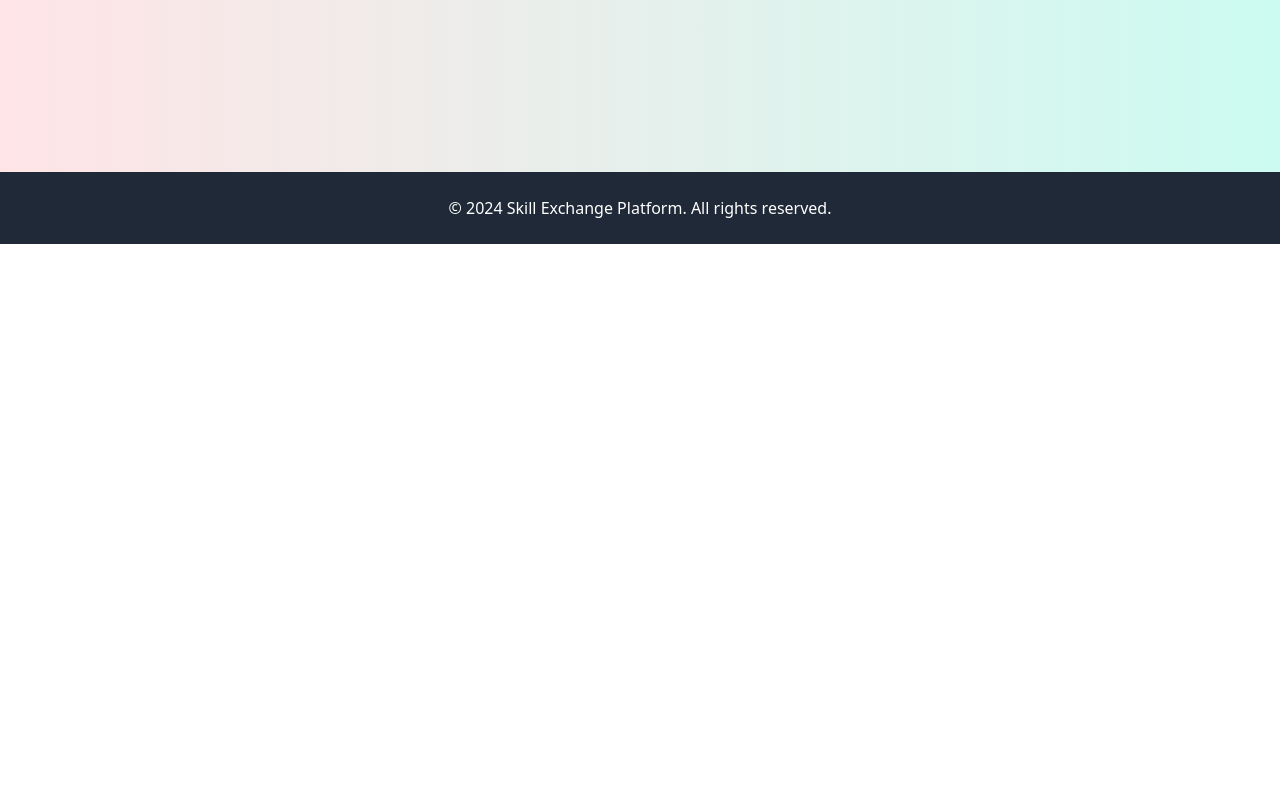
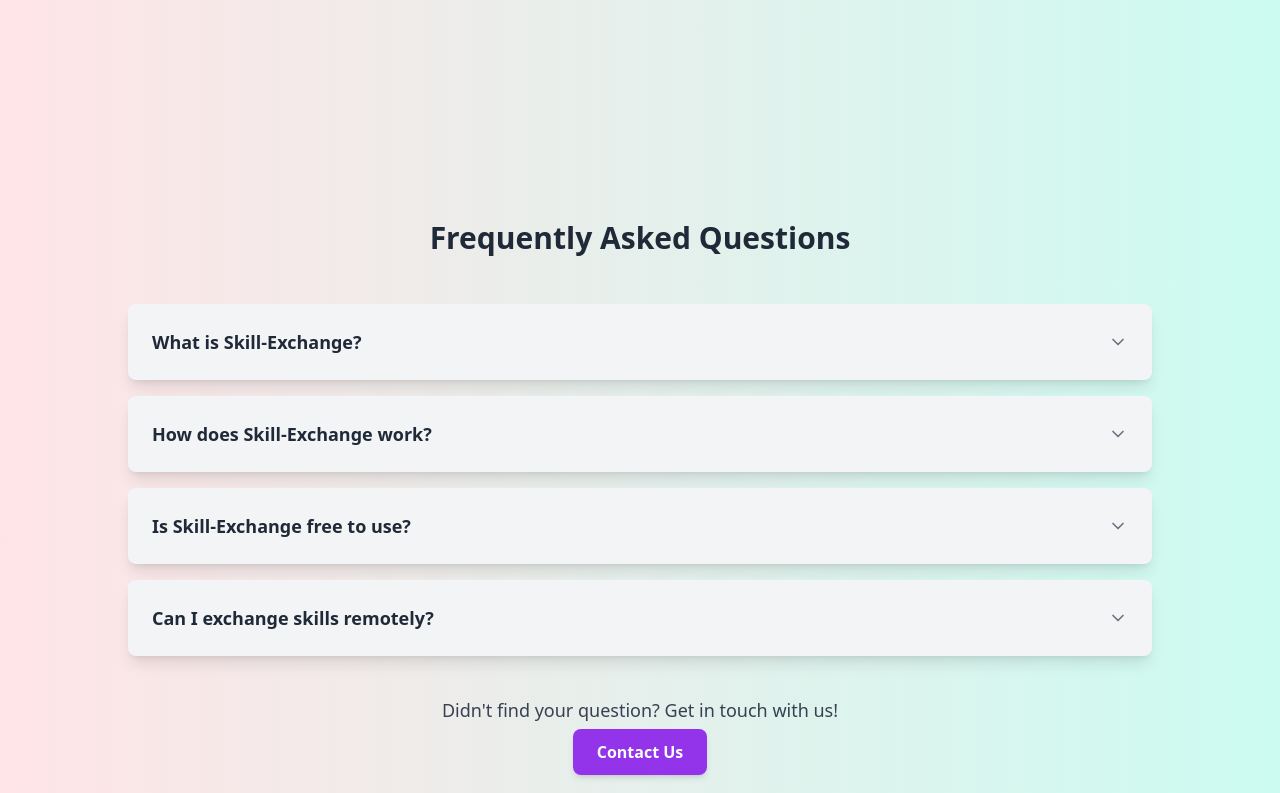
Before and after one commit to Rdhurua/Skill-exchanged, a React (Vite) app in the folder client/: page / in a window 1280 px wide. Shown: the part 2004-2797 px from the top of the page. Before the commit the page ends 2248 px from the top, so only its background shows below. Built offline with nearby package versions, Linux system fonts and the light colour scheme.

Commit message:
some features added

```diff
--- a/client/src/App.jsx
+++ b/client/src/App.jsx
@@ -5,6 +5,7 @@ import Hero from './components/Home/Hero.jsx';
 import Features from './components/Home/Features.jsx';
 import Footer from './components/Home/Footer.jsx';
 import About from './components/Home/About.jsx';
+import FAQ from './components/Home/Faq.jsx';
 
 function App() {
   return (
@@ -13,6 +14,7 @@ function App() {
       <Hero />
       <About/>
       <Features />
+      <FAQ/>
       <Footer />
     </div>
   );
--- /dev/null
+++ b/client/src/components/Home/Faq.jsx
@@ -0,0 +1,79 @@
+import React, { useState } from 'react';
+import { FiChevronDown, FiChevronUp } from 'react-icons/fi';
+
+const FAQ = () => {
+  const [activeIndex, setActiveIndex] = useState(null);
+
+  const questions = [
+    {
+      question: "What is Skill-Exchange?",
+      answer: "Skill-Exchange is a platform where individuals connect to share and learn new skills. Whether you're a professional or a hobbyist, you can exchange expertise and grow together."
+    },
+    {
+      question: "How does Skill-Exchange work?",
+      answer: "Users can create profiles highlighting the skills they want to share and those they want to learn. Once matched, they can connect, collaborate, and exchange knowledge through the platform."
+    },
+    {
+      question: "Is Skill-Exchange free to use?",
+      answer: "Yes, the platform is free to join and use. However, some features or premium services may require a subscription or payment."
+    },
+    {
+      question: "Can I exchange skills remotely?",
+      answer: "Yes, Skill-Exchange supports both in-person and remote exchanges. Use video calls, chats, or other tools integrated into the platform for remote collaboration."
+    }
+  ];
+
+  const toggleFAQ = (index) => {
+    setActiveIndex(activeIndex === index ? null : index);
+  };
+
+  return (
+    <section className="bg-gradient-to-r from-rose-100 to-teal-100 py-12" id="Faq">
+      <div className="container mx-auto px-8 lg:px-32">
+        <h2 className="text-3xl font-bold text-center text-gray-800 mb-12">
+          Frequently Asked Questions
+        </h2>
+        <div className="space-y-4">
+          {questions.map((item, index) => (
+            <div
+              key={index}
+              className="bg-gray-100 shadow-lg rounded-lg p-6 transition hover:shadow-xl cursor-pointer"
+              onClick={() => toggleFAQ(index)}
+            >
+              <div className="flex justify-between items-center">
+                <h3 className="text-lg font-semibold text-gray-800">
+                  {item.question}
+                </h3>
+                <span className="text-gray-500 text-xl transition-transform transform">
+                  {activeIndex === index ? (
+                    <FiChevronUp />
+                  ) : (
+                    <FiChevronDown />
+                  )}
+                </span>
+              </div>
+              {activeIndex === index && (
+                <p className="mt-4 text-gray-600 transition-opacity">
+                  {item.answer}
+                </p>
+              )}
+            </div>
+          ))}
+        </div>
+        <div className="mt-10 text-center">
+          <p className="text-lg text-gray-700 mb-4">
+            Didn't find your question? Get in touch with us!
+          </p>
+          <a
+            href="/contact"
+            className="px-6 py-3 bg-purple-600 text-white font-semibold rounded-lg shadow-md hover:bg-purple-700 transition"
+          >
+            Contact Us
+          </a>
+        </div>
+      </div>
+    </section>
+  );
+};
+
+export default FAQ;
--- a/client/src/components/Home/Footer.jsx
+++ b/client/src/components/Home/Footer.jsx
@@ -1,11 +1,65 @@
-import React from 'react'
+import React from 'react';
 
 const Footer = () => {
   return (
-    <footer className="bg-gray-800 text-white py-6 text-center" id='footer'>
-      <p>&copy; 2024 Skill Exchange Platform. All rights reserved.</p>
+    <footer className="bg-gray-800 text-gray-300 py-8">
+      <div className="container mx-auto px-4 grid grid-cols-1 md:grid-cols-3 gap-8">
+        {/* About Section */}
+        <div>
+          <h2 className="text-white text-lg font-semibold mb-4">About Us</h2>
+          <p className="text-sm">
+            Skill-Exchange is a platform where individuals connect, share, and learn new skills from each other. Join us and grow your expertise!
+          </p>
+        </div>
+
+        {/* Quick Links */}
+        <div>
+          <h2 className="text-white text-lg font-semibold mb-4">Quick Links</h2>
+          <ul className="space-y-2">
+            <li>
+              <a href="#About" className="hover:text-white transition">About</a>
+            </li>
+            <li>
+              <a href="#" className="hover:text-white transition">How It Works</a>
+            </li>
+            <li>
+              <a href="#" className="hover:text-white transition">Contact</a>
+            </li>
+            <li>
+              <a href="#Faq" className="hover:text-white transition">FAQs</a>
+            </li>
+          </ul>
+        </div>
+
+        {/* Contact & Socials */}
+        <div>
+          <h2 className="text-white text-lg font-semibold mb-4">Stay Connected</h2>
+          <p className="text-sm mb-4">
+            Email us at: <a href="mailto:support@skill-exchange.com" className="text-blue-400 hover:underline">support@skill-exchange.com</a>
+          </p>
+          <div className="flex space-x-4">
+            <a href="#" className="text-gray-400 hover:text-white transition">
+              <i className="fab fa-facebook-f"></i>
+            </a>
+            <a href="#" className="text-gray-400 hover:text-white transition">
+              <i className="fab fa-twitter"></i>
+            </a>
+            <a href="#" className="text-gray-400 hover:text-white transition">
+              <i className="fab fa-linkedin-in"></i>
+            </a>
+            <a href="#" className="text-gray-400 hover:text-white transition">
+              <i className="fab fa-instagram"></i>
+            </a>
+          </div>
+        </div>
+      </div>
+
+      {/* Bottom Bar */}
+      <div className="mt-8 border-t border-gray-700 pt-4 text-center text-sm">
+        <p>&copy; {new Date().getFullYear()} Skill-Exchange. All Rights Reserved.</p>
+      </div>
     </footer>
-  )
-}
+  );
+};
 
-export default Footer
+export default Footer;
--- a/client/src/components/Home/Header.jsx
+++ b/client/src/components/Home/Header.jsx
@@ -5,8 +5,6 @@ import { Link } from 'react-router-dom';
 
 const Header = () => {
   const [isOpen, setIsOpen] = useState(false);
-  // Toggle the mobile menu
-  // const [value,setValue]=useContext();
   const toggleMenu = () => {
     setIsOpen(!isOpen);
   };
--- a/client/src/components/Users/Messages.jsx
+++ b/client/src/components/Users/Messages.jsx
@@ -1,8 +1,9 @@
-import React,{useRef,useEffect,useState}from 'react'
-import Message from './Message'
+import React, { useRef, useEffect, useState } from 'react';
+import Message from './Message';
 import useConversation from '../../zustand/useConversation.js';
+
 const Messages = () => {
-  const{messages}=useConversation();
+  const { messages } = useConversation();
   const [isUserScrolling, setIsUserScrolling] = useState(false);
   const containerRef = useRef();
   const lastMessageRef = useRef();
@@ -11,45 +12,57 @@ const Messages = () => {
     const container = containerRef.current;
 
     const handleScroll = () => {
+      if (!container) return;
+
       const atBottom =
-        container.scrollHeight - container.scrollTop === container.clientHeight;
+        container.scrollHeight - container.scrollTop <= container.clientHeight + 10; // 10px threshold
 
       setIsUserScrolling(!atBottom);
     };
 
+    const debouncedHandleScroll = debounce(handleScroll, 100);
+
     if (container) {
-      container.addEventListener("scroll", handleScroll);
+      container.addEventListener('scroll', debouncedHandleScroll);
     }
 
     return () => {
       if (container) {
-        container.removeEventListener("scroll", handleScroll);
+        container.removeEventListener('scroll', debouncedHandleScroll);
       }
     };
   }, []);
 
   useEffect(() => {
     if (!isUserScrolling) {
-      setTimeout(() => {
-        lastMessageRef.current?.scrollIntoView({ behavior: "smooth" });
-      }, 400);
+      lastMessageRef.current?.scrollIntoView({ behavior: 'smooth' });
     }
   }, [messages, isUserScrolling]);
 
+  return (
+    <div
+      ref={containerRef}
+      className="flex flex-col h-full bg-gray-50 rounded-lg shadow-md overflow-y-auto p-4"
+    >
+      {messages.map((message, idx) => (
+        <div
+          key={message._id}
+          ref={idx === messages.length - 1 ? lastMessageRef : null}
+        >
+          <Message message={message} />
+        </div>
+      ))}
+    </div>
+  );
+};
 
-  return (
-    <div ref={containerRef} className='flex flex-col h-full bg-gray-50 rounded-lg shadow-md overflow-y-auto p-4'>
-
-      {messages.map((message,idx)=>(
-        <div key={message._id} ref={idx === messages.length - 1 ? lastMessageRef : null}>
-          <Message message={message}/>
-        </div>
-      ))
-      }
-    </div>
+export default Messages;
 
 
-  )
+function debounce(func, wait) {
+  let timeout;
+  return (...args) => {
+    clearTimeout(timeout);
+    timeout = setTimeout(() => func(...args), wait);
+  };
 }
-
-export default Messages
--- a/client/src/components/Users/SkillsMatchResult.jsx
+++ b/client/src/components/Users/SkillsMatchResult.jsx
@@ -71,9 +71,11 @@ const handleConversation = async (id) => {
       if (viewProfile && key === index) {
         setViewProfile(false);
         setKey(null);
+
       } else {
         setViewProfile(true);
         setKey(index);
+        setIsOverlayOpen(true);
       }
     };
 
--- a/client/src/pages/Dashbard.jsx
+++ b/client/src/pages/Dashbard.jsx
@@ -25,6 +25,7 @@ const Dashbard = () => {
 
   const handleSendRequest1 = () => {
     navigate(`/userProfile/${userId}`);
+    console.log(authUser);
   };
   const handleSendRequest2 = () => {
     navigate(`/`);
```
Also changed, not shown: client/src/components/Users/UserProfile.jsx (+4 -79 lines).
